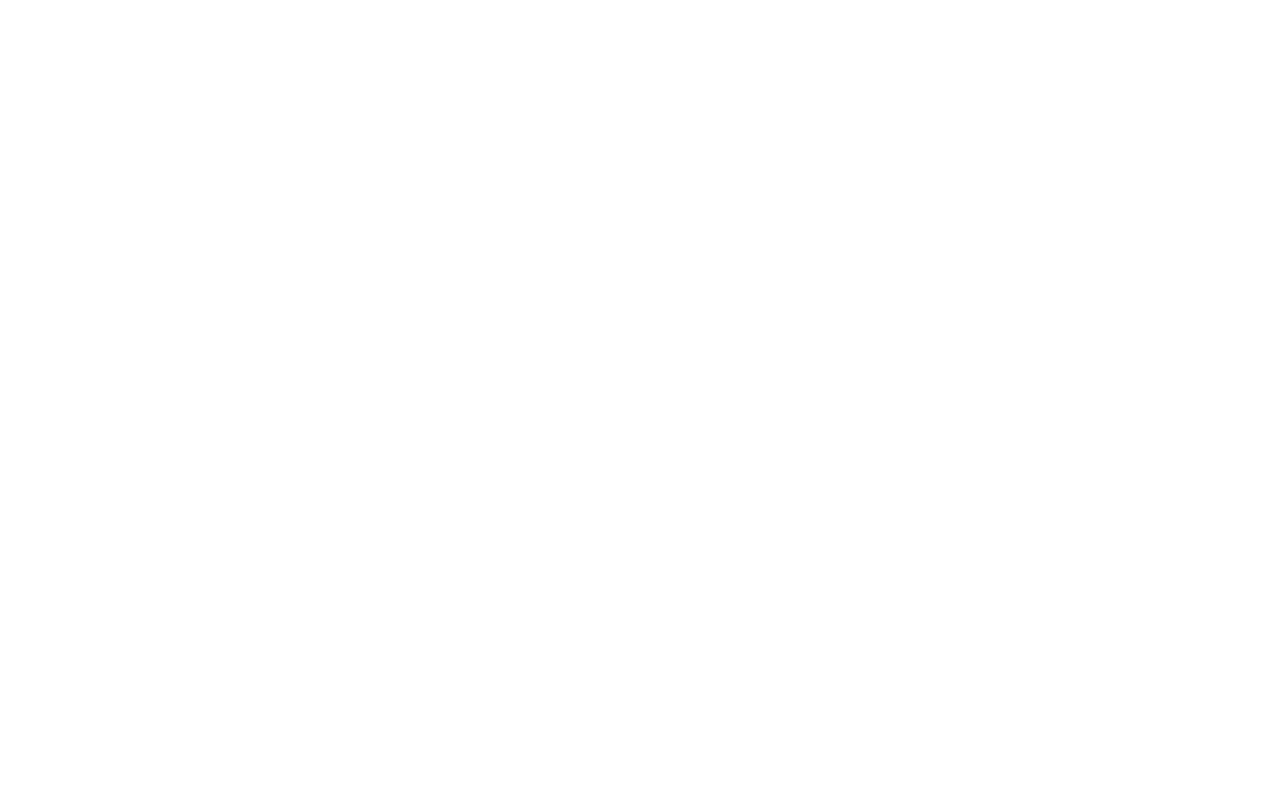
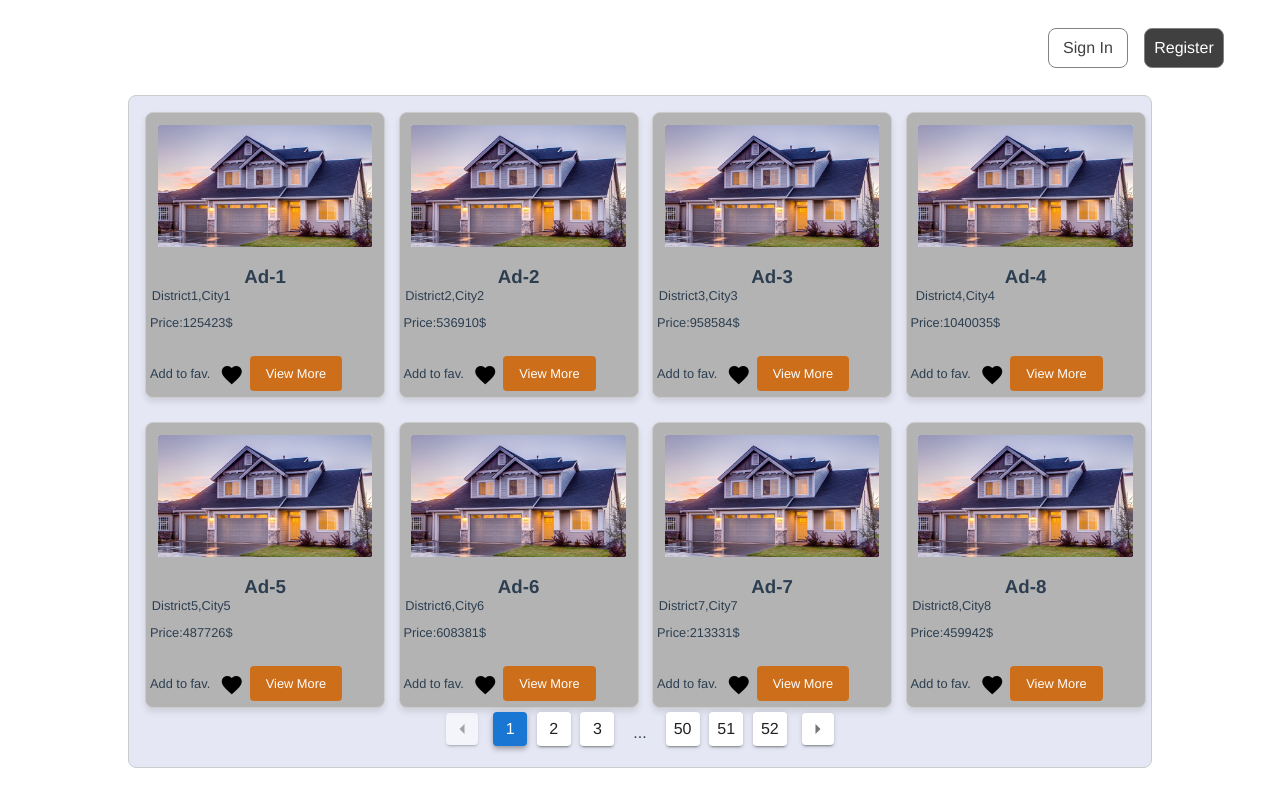
Before and after one commit to icelal-kskn/Horse_Property_Frontend, a Vue app: page /searched in a window 1280 px wide. Built offline with nearby package versions, Linux system fonts and the light colour scheme.

Commit message:
Created SearchedPage

```diff
--- a/src/router/router.js
+++ b/src/router/router.js
@@ -4,7 +4,7 @@
 const HomePage = () => import('@/views/HomePage.vue') //Lazy Load
 const SignInPage = () => import('@/views/SignInPage.vue')
 const RegisterPage = () => import('@/views/RegisterPage.vue')
-
+const SearchedPage = () => import('@/views/SearchedPage.vue')
 
 
 Vue.use(VueRouter);
@@ -24,6 +24,11 @@
       path: '/register',
       name: 'RegisterPage',
       component: RegisterPage
+    },
+    {
+      path: '/searched',
+      name: 'SearchedPage',
+      component: SearchedPage
     }
 ];
 
--- a/src/views/HomePage.vue
+++ b/src/views/HomePage.vue
@@ -13,7 +13,12 @@
           <form>
             <div class="searchParams">
               <label for="city">City:</label>
-                  <input type="text" id="city" placeholder="Select A City" v-model="city">
+              <select id="city" v-model="city">
+                <option value="" disabled selected hidden>Select A City</option>
+                <option value="istanbul">İstanbul</option>
+                <option value="izmir">Ankara</option>
+                <option value="manisa">Manisa</option>
+              </select>
             </div>
 
             <div class="searchParams">
@@ -23,7 +28,13 @@
 
             <div class="searchParams">
               <label for="status">Status:</label>
-                  <input id="status" type="text" placeholder="Status" v-model="status" />
+              <select id="status" v-model="status">
+                <option value="" disabled selected hidden>Select</option>
+                <option value="for-sale">For Sale</option>
+                <option value="for-rent">For Rent</option>
+                <option value="sold">Sold</option>
+                <option value="rented">Rented</option>
+              </select>
             </div>
 
             <div class="searchParams">
@@ -62,8 +73,8 @@
           <div class="card-container">
             <div class="card-row" v-for="card in cards" :key="card.id">
 
-                  <CardComponent :imageUrl="card.imageUrl" :title="card.title" :city="card.city"
-                    :district="card.district" :price="card.price" :fav="card.fav" />
+              <CardComponent :imageUrl="card.imageUrl" :title="card.title" :city="card.city" :district="card.district"
+                :price="card.price" :fav="card.fav" />
             </div>
 
             <div class="load-more" @click="loadMoreCards()">
@@ -83,7 +94,6 @@
 <script>
 import AppHeader from '@/components/_Layout/AppHeader'
 import CardComponent from '@/components/Widgets/CardComponent';
-import axios from "axios";
 
 export default {
   name: 'HomePage',
@@ -94,7 +104,7 @@
   mounted() {
     // Başlangıçta 2 kart yükle
     for (let i = 0; i < 2; i++) {
-    const newCardIndex = this.cards.length + 1;
+      const newCardIndex = this.counter + 1;
       this.cards.push({
         id: newCardIndex,
         title: `Ad-${newCardIndex}`,
@@ -103,6 +113,7 @@
         price: this.getRandomPrice(),
         imageUrl: 'bg-image.jpeg'
       });
+      this.counter++;
     }
   },
   data() {
@@ -122,21 +133,18 @@
   },
   methods: {
     searchProperties() {
-      axios.get('http://localhost:1806/api/property/', {
-        params: {
-          city: this.city,
-          district: this.district,
-          status: this.status,
-          priceFrom: this.priceFrom,
-          priceTo: this.priceTo,
-          bathrooms: this.bathrooms,
-          bedrooms: this.bedrooms,
-          radius: this.radius
+      this.$router.push({
+        path: '/searched',
+        query: {
+          city: this.city || undefined,
+          district: this.district || undefined,
+          status: this.status || undefined,
+          priceFrom: this.priceFrom || undefined,
+          priceTo: this.priceTo || undefined,
+          bathrooms: this.bathrooms || undefined,
+          bedrooms: this.bedrooms || undefined,
+          radius: this.radius || undefined
         }
-      }).then((response) => {
-        console.log(response.data); //TODO: DELETE LOG
-      }).catch((error) => {
-        console.log(error);
       });
     },
 
@@ -240,6 +248,12 @@
   border-radius: 8px;
   border: 1px solid #ccc;
 }
+.content form div select {
+  width: 15rem;
+  padding: 0.5rem;
+  border-radius: 8px;
+  border: 1px solid #ccc;
+}
 
 .button-container {
   display: flex;
--- /dev/null
+++ b/src/views/SearchedPage.vue
@@ -0,0 +1,104 @@
+<template>
+    <div id="searchedPage">
+        <div class="header-overlay">
+            <AppHeader />
+        </div>
+        <div class="content">
+            <div>
+                <v-row>
+                    <v-col v-for="card in cards" :key="card.id" cols="12" sm="6" md="4" lg="3">
+                        <CardComponent :imageUrl="card.imageUrl" :title="card.title" :city="card.city"
+                            :district="card.district" :price="card.price" :fav="card.isFavorite" />
+                    </v-col>
+                </v-row>
+
+            </div>
+            <div class="pagination">
+                <VPagination v-model="currentPage" :length="totalPages" :total-visible="7" prev-icon="mdi-menu-left"
+                    next-icon="mdi-menu-right"></VPagination>
+            </div>
+        </div>
+    </div>
+</template>
+
+<script>
+import AppHeader from '@/components/_Layout/AppHeader.vue';
+import CardComponent from '@/components/Widgets/CardComponent.vue';
+
+export default {
+    name: 'SearchedPage',
+    components: {
+        AppHeader,
+        CardComponent
+    },
+    data() {
+        return {
+            recievedData: {
+                city: '',
+                district: '',
+                status: '',
+                priceFrom: 0,
+                priceTo: 0,
+                bathrooms: 0,
+                bedrooms: 0,
+                radius: 0,
+            },
+            cards: [],
+            currentPage: 1,
+            totalPages: 52,
+            counter: 0,//delete dummy data
+        }
+    },
+    mounted() {
+        Object.keys(this.$route.query).forEach((key) => {
+            if (key in this.recievedData) {
+                this.recievedData[key] = this.$route.query[key];
+            }
+        });
+        console.log(this.recievedData);
+
+        for (let i = 0; i < 8; i++) {
+        const newCardIndex = this.counter + 1;
+        this.cards.push({
+        id: newCardIndex,
+        title: `Ad-${newCardIndex}`,
+        city: `City${newCardIndex}`,
+        district: `District${newCardIndex}`,
+        price: this.getRandomPrice(),
+        imageUrl: 'bg-image.jpeg',
+        fav: false
+      });
+      this.counter++;
+    }
+  },
+    methods: {
+        getRandomPrice() {
+        return Math.floor(Math.random() * 1000000) + 100000;
+        },
+
+    }
+}
+
+</script>
+
+<style scoped>
+#searchedPage {
+    font-family: Avenir, Helvetica, Arial, sans-serif;
+    -webkit-font-smoothing: antialiased;
+    -moz-osx-font-smoothing: grayscale;
+    text-align: center;
+    color: #2c3e50;
+    overflow: hidden;
+    justify-content: center
+}
+
+.content {
+    width: 80%;
+    margin: 0 auto;
+    padding: 1rem;
+    border: 1px solid #ccc;
+    border-radius: 8px;
+    background-color: #E5E7F4;
+    margin-bottom: 1rem;
+}
+</style>
```
Lines whose indentation alone changed are shown as unchanged.
